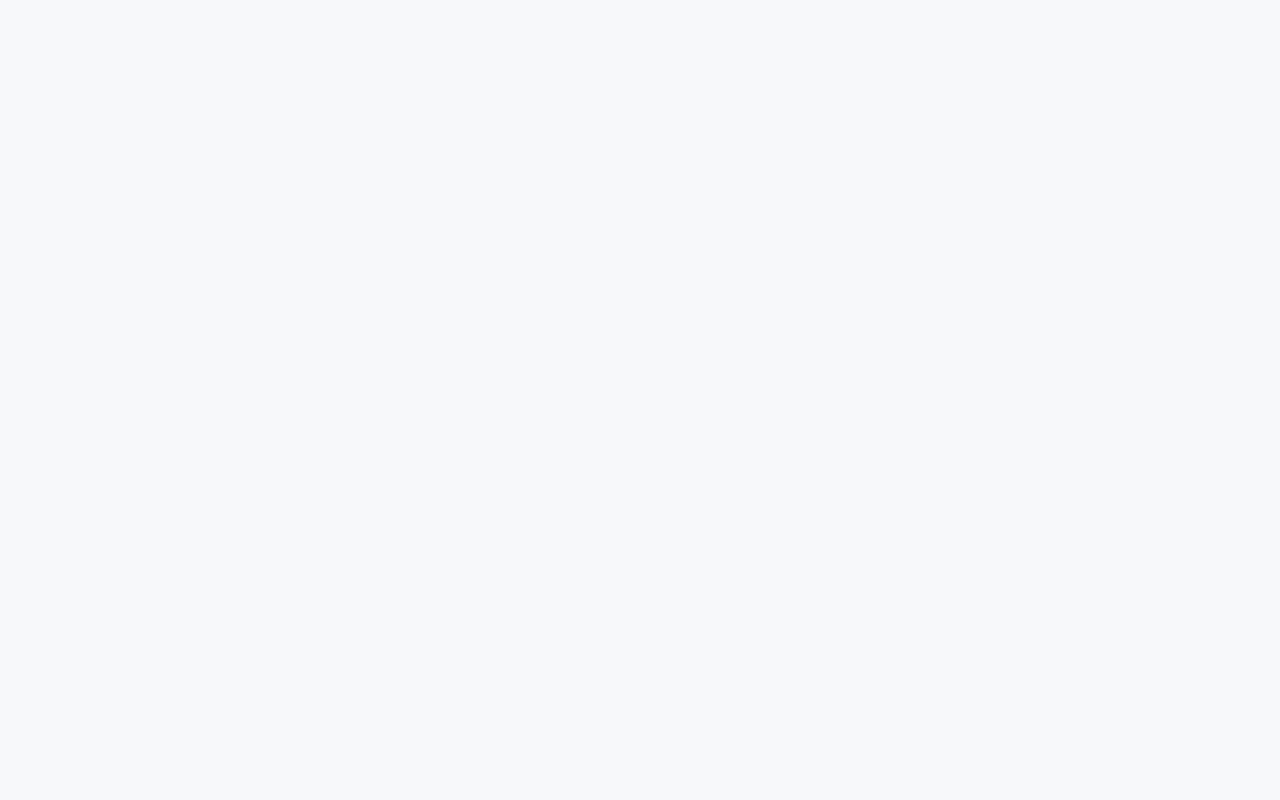
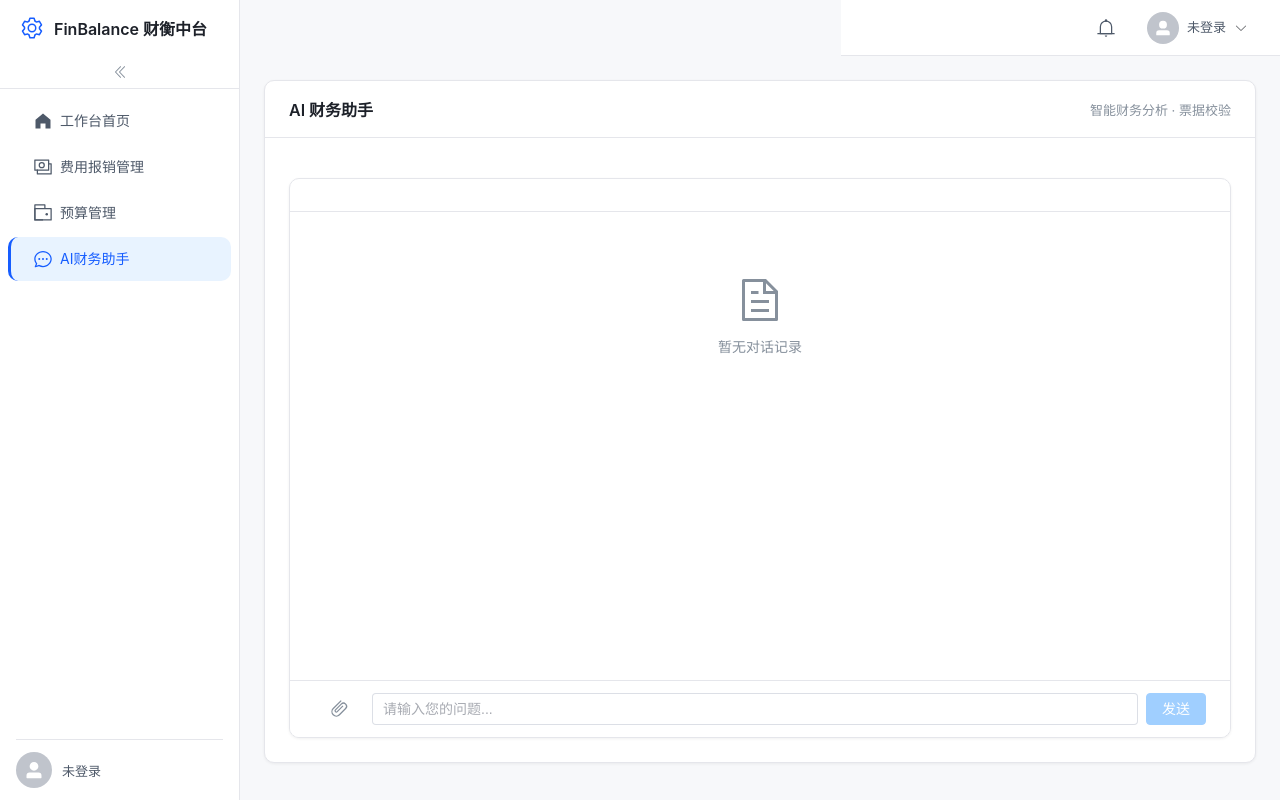
Before and after one commit to zZhou6725/SmartBudget, a Vue app in the folder frontend/: page /ai-assistant in a window 1280 px wide. Before the commit this address had no page. Built offline with nearby package versions, Linux system fonts and the light colour scheme.

Commit message:
feat(前端-AI助手): AI财务助手页面——快捷提问+ChatContainer对话
复用ChatContainer组件，快捷提问标签区，侧边栏追加AI助手菜单入口。

```diff
--- a/frontend/src/layout/components/SideBar.vue
+++ b/frontend/src/layout/components/SideBar.vue
@@ -90,7 +90,7 @@
 <script setup lang="ts">
 import { computed, ref } from 'vue'
 import { useRoute } from 'vue-router'
-import { DArrowLeft, DArrowRight, UserFilled, Setting, HomeFilled, Money, Wallet } from '@element-plus/icons-vue'
+import { DArrowLeft, DArrowRight, UserFilled, Setting, HomeFilled, Money, Wallet, ChatDotRound } from '@element-plus/icons-vue'
 import { useLayoutStore } from '@/stores/useLayout'
 import type { MenuItem } from '@/types/menu'
 import EmptyHolder from '@/components/EmptyHolder.vue'
@@ -110,6 +110,7 @@ const menuList = ref<MenuItem[]>([
   { id: 'workbench', title: '工作台首页', icon: HomeFilled, path: '/workbench' },
   { id: 'expense', title: '费用报销管理', icon: Money, path: '/expense' },
   { id: 'budget', title: '预算管理', icon: Wallet, path: '/budget' },
+  { id: 'ai', title: 'AI财务助手', icon: ChatDotRound, path: '/ai-assistant' },
 ])
 
 /** 预留：用户信息绑定 */
--- a/frontend/src/router/index.ts
+++ b/frontend/src/router/index.ts
@@ -26,7 +26,12 @@ const routes: RouteRecordRaw[] = [
         component: () => import('@/views/budget/index.vue'),
         meta: { title: '预算管理' },
       },
-      // { path: 'ai-assistant', name: 'AIAssistant', component: ..., meta: { title: 'AI财务助手' } },
+      {
+        path: 'ai-assistant',
+        name: 'AIAssistant',
+        component: () => import('@/views/ai-assistant/index.vue'),
+        meta: { title: 'AI财务助手' },
+      },
       // { path: 'dashboard', name: 'Dashboard', component: ..., meta: { title: '数据看板' } },
       // { path: 'message', name: 'Message', component: ..., meta: { title: '消息预警' } },
       // { path: 'organization', name: 'Organization', component: ..., meta: { title: '组织权限' } },
--- /dev/null
+++ b/frontend/src/views/ai-assistant/index.vue
@@ -0,0 +1,76 @@
+<template>
+  <div class="ai-assistant">
+    <PageCard>
+      <template #title>AI 财务助手</template>
+      <template #extra>
+        <span class="ai-assistant__subtitle">智能财务分析 · 票据校验</span>
+      </template>
+
+      <!-- 快捷提问 -->
+      <div class="ai-assistant__prompts">
+        <el-tag
+          v-for="p in prompts"
+          :key="p.id"
+          class="ai-assistant__tag"
+          type="info"
+          @click="handlePrompt(p.text)"
+        >
+          {{ p.text }}
+        </el-tag>
+      </div>
+
+      <!-- 对话区域 -->
+      <ChatContainer
+        :title="''"
+        subtitle=""
+        :chat-list="chatList"
+        @send="handleSend"
+      />
+    </PageCard>
+  </div>
+</template>
+
+<script setup lang="ts">
+import { ref } from 'vue'
+import PageCard from '@/components/PageCard.vue'
+import ChatContainer from '@/components/ChatContainer.vue'
+import type { QuickPrompt, ChatItem } from '@/types/chat'
+
+/** 快捷提问列表（空绑定，后续从API获取） */
+const prompts = ref<QuickPrompt[]>([])
+
+/** 对话列表 */
+const chatList = ref<ChatItem[]>([])
+
+function handlePrompt(text: string) {
+  // TODO: 填入输入框并发起提问
+}
+
+function handleSend(content: string) {
+  // TODO: 调用 aiChat API，追加消息到 chatList
+}
+</script>
+
+<style scoped>
+.ai-assistant__subtitle {
+  font-size: 13px;
+  color: var(--text-placeholder);
+}
+
+.ai-assistant__prompts {
+  display: flex;
+  flex-wrap: wrap;
+  gap: 8px;
+  margin-bottom: 16px;
+}
+
+.ai-assistant__tag {
+  cursor: pointer;
+  transition: var(--transition-base);
+}
+
+.ai-assistant__tag:hover {
+  color: var(--color-primary);
+  border-color: var(--color-primary);
+}
+</style>
```
Also changed, not shown: frontend/src/api/modules/ai.ts (added, +30 -0 lines), frontend/src/types/ai.ts (added, +31 -0 lines), 1 other file (tests, documents, lock files or other folders).
